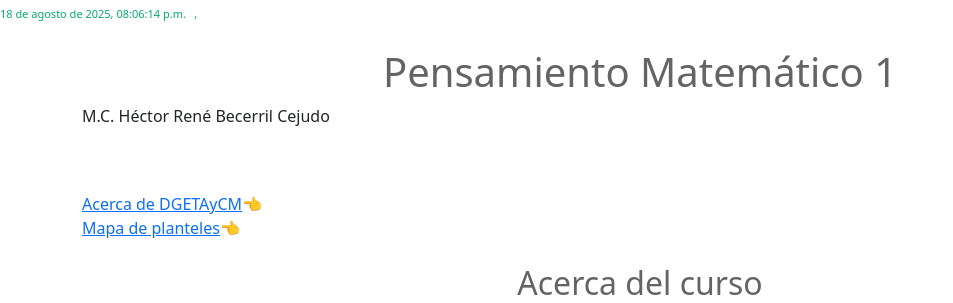
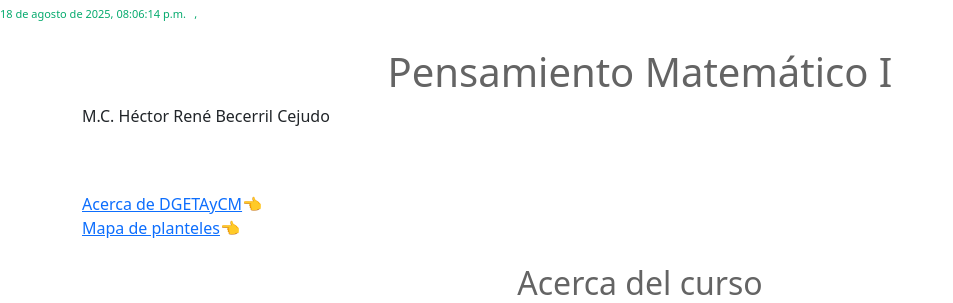
Before and after one commit to renebec/Math1-2025, a Flask app: template templates/home.html in a window 1280 px wide. Shown: the part 288-591 px from the top of the page, without its empty margins (0-953 px from the left). Run offline with Flask 3, Linux system fonts and the light colour scheme; the template is opened without the code that fills it, so the values that code supplies are empty.

Commit message:
titulo home

```diff
--- a/templates/home.html
+++ b/templates/home.html
@@ -77,7 +77,7 @@
 <body>
     <header>
         <h1 class="text-center mt-4 mb-2" style="color:rgb(100,100,100);">
-            Pensamiento Matemático 1
+            Pensamiento Matemático I
         </h1>
     </header>
 
```
